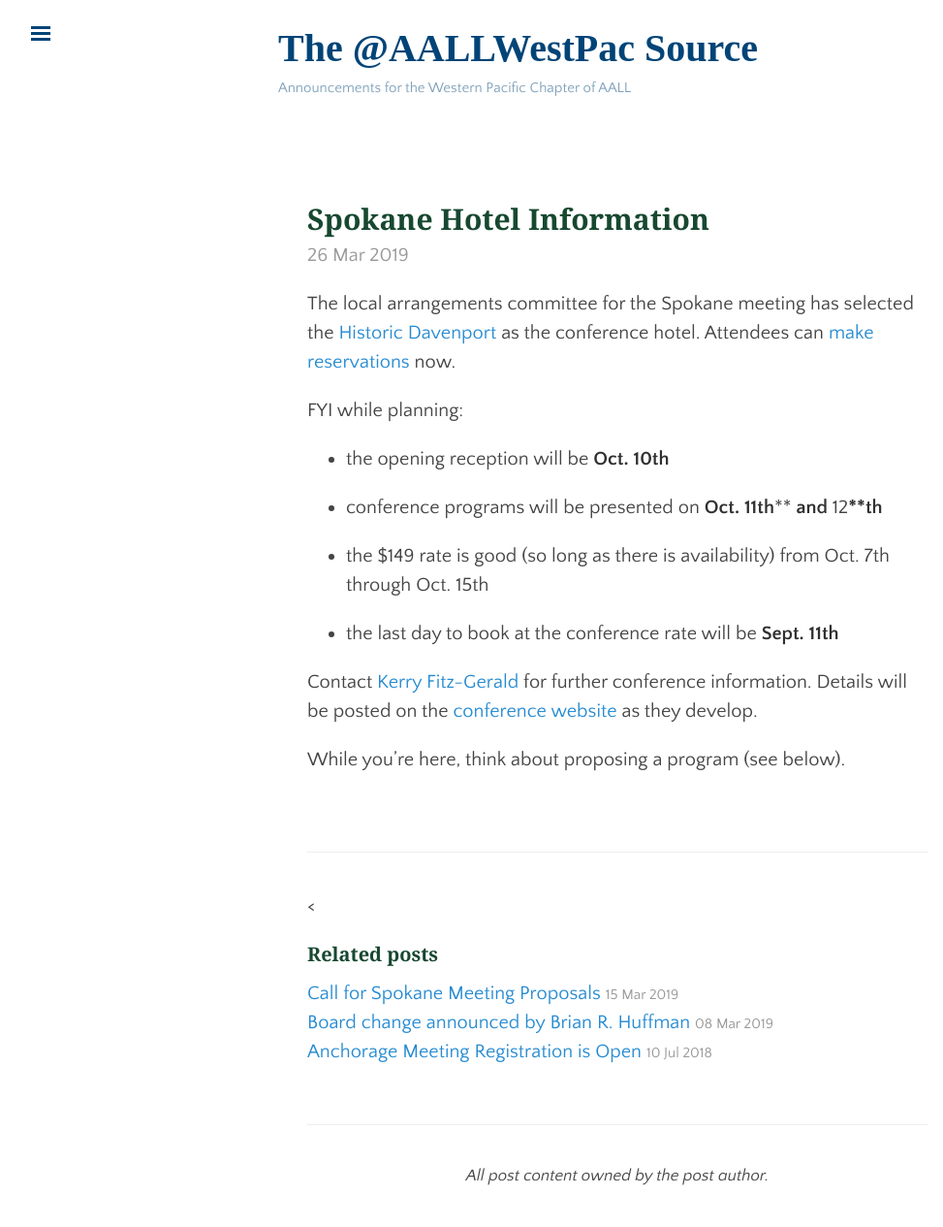
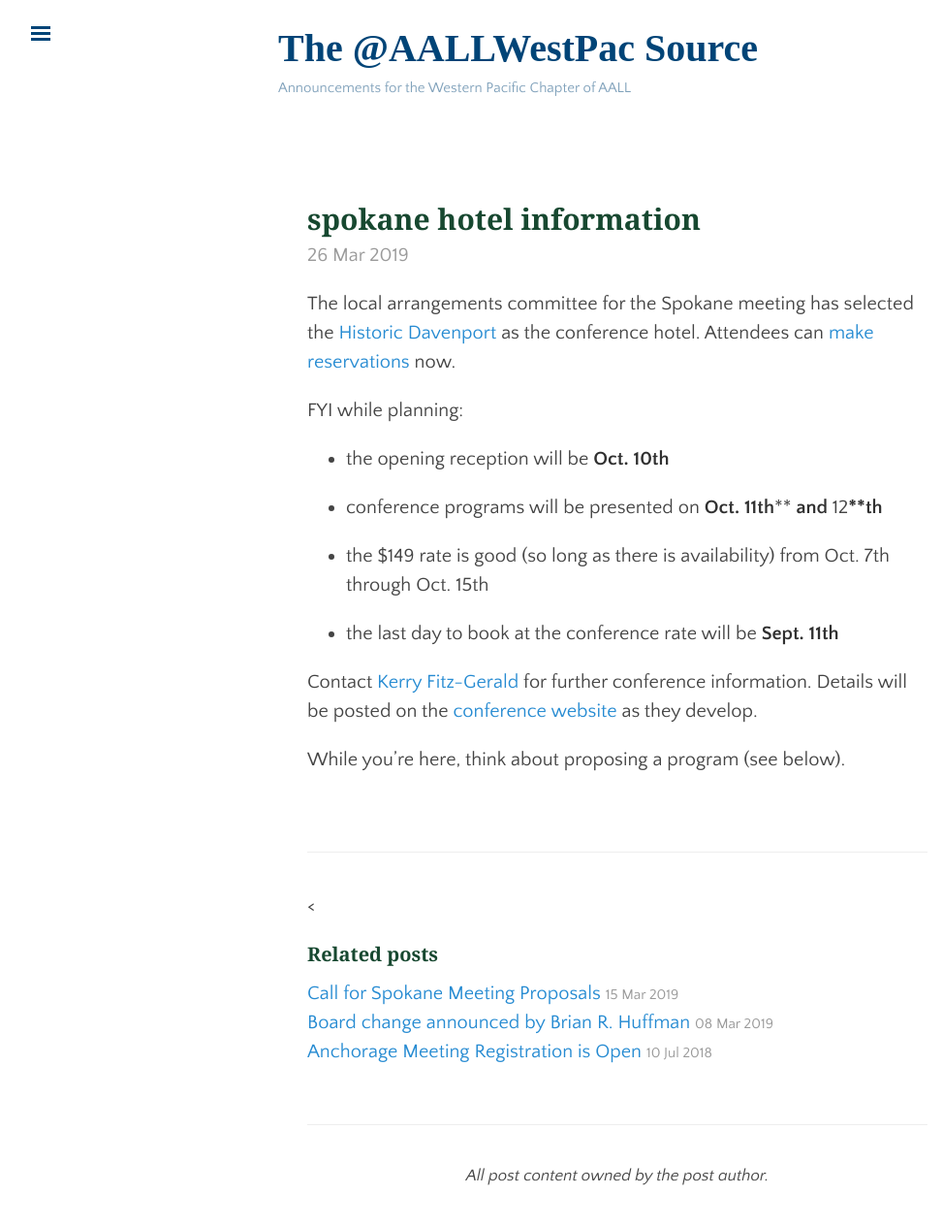
Before and after one commit to aallwestpac/aallwestpac.github.io, a Jekyll site: the page built from _posts/2019-03-26-spokane-hotel-information.md, in a window 1280 px wide. Shown: the whole page at 97% size, without its empty margins (3-976 px from the left). Built offline with Jekyll 4.4.1, drawn with Linux system fonts in a browser that asks for light colours; some web fonts are replaced.

```diff
--- a/_posts/2019-03-26-spokane-hotel-information.md
+++ b/_posts/2019-03-26-spokane-hotel-information.md
@@ -1,5 +1,5 @@
 ---
-title: Spokane Hotel Information
+title: spokane hotel information
 layout: post
 author: aallwestpac
 permalink: /spokane-hotel-information/
```
